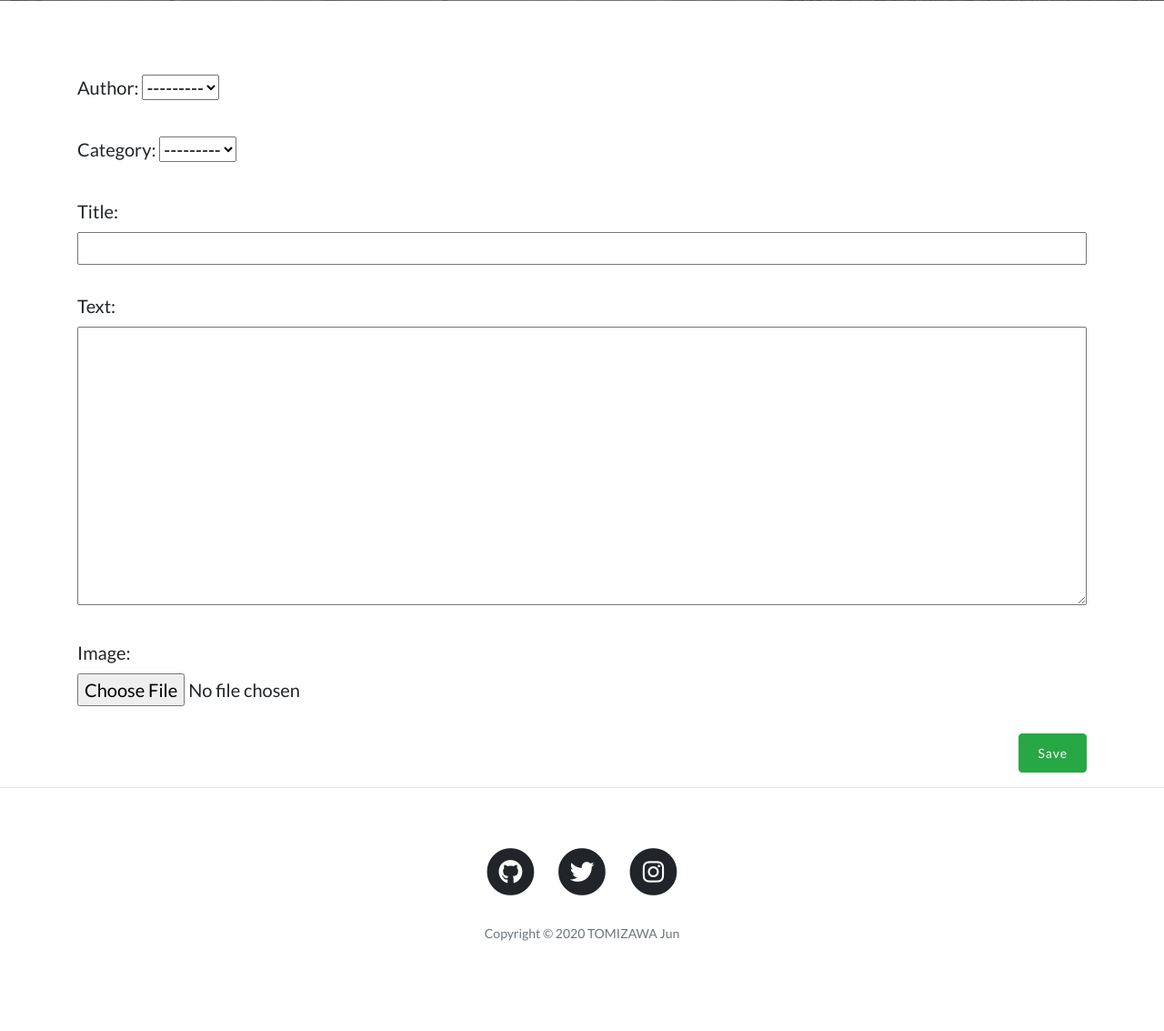
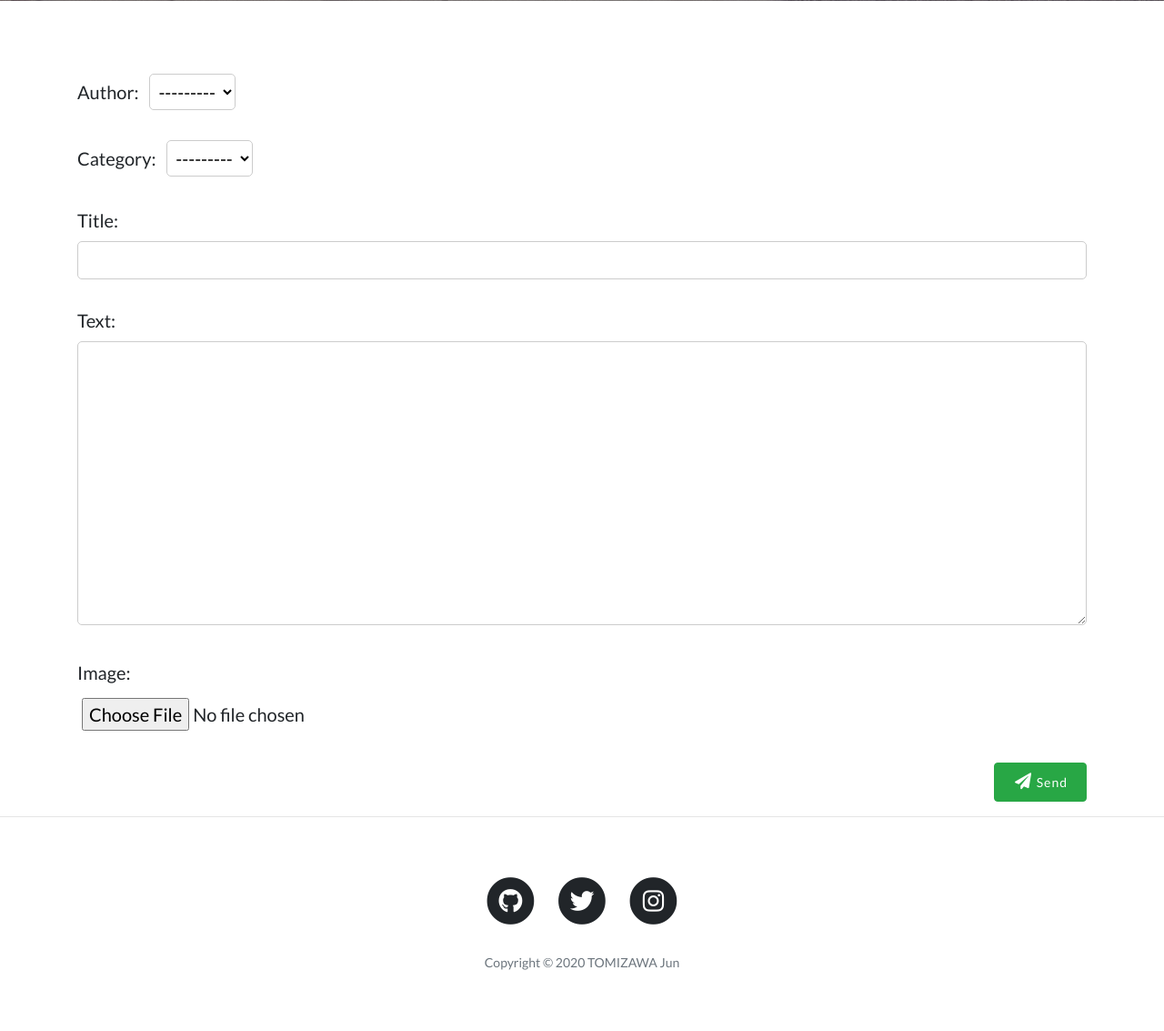
Before and after one commit to tomizawa0214/django-blog, a Django app: page /post/new/ in a window 1280 px wide. Shown: the part 503-1636 px from the top of the page at 91% size. Before the commit the page ends 1537 px from the top, so only its background shows below. Run offline with Django 3.2, Linux system fonts and the light colour scheme; the visitor is signed in with stand-in values (Sample User, id 1); data comes from the database, SQL or seed files in the repository; data that the repository does not hold is empty; some libraries are stand-ins or nearby versions.

Commit message:
ボタン・フォーム周りの変更

```diff
--- a/accounts/templates/account/login.html
+++ b/accounts/templates/account/login.html
@@ -19,7 +19,9 @@
     <div class="text-center">
       <a class="button secondaryAction" href="{% url 'account_reset_password' %}">パスワードをお忘れですか？</a>
       <p>
-        <button type="submit" class="save btn btn-success" role="button">Login</button>
+        <button type="submit" class="save btn btn-success" role="button">
+          <i class="fas fa-sign-in-alt fa-fw"></i>Login
+        </button>
       </p>
     </div>
     </form>
--- a/accounts/templates/account/logout.html
+++ b/accounts/templates/account/logout.html
@@ -17,7 +17,9 @@
     <div class="text-center">
       <p>ログアウトしますか？</p>
       <p>
-        <button type="submit" class="save btn btn-success" role="button">Log Out</button>
+        <button type="submit" class="save btn btn-success" role="button">
+          <i class="fas fa-sign-out-alt fa-fw"></i>Log Out
+        </button>
       </p>
     </div>
     </form>
--- a/accounts/templates/account/signup.html
+++ b/accounts/templates/account/signup.html
@@ -19,7 +19,9 @@
 
     <div class="text-center">
       <p>
-        <button type="submit" class="save btn btn-success" role="button">Sign Up</button>
+        <button type="submit" class="save btn btn-success" role="button">
+          <i class="fas fa-sign-in-alt"></i>Sign Up
+        </button>
       </p>
     </div>
     </form>
--- a/blog/static/css/blog.css
+++ b/blog/static/css/blog.css
@@ -366,16 +366,32 @@ footer .copyright {
   padding: 25px 35px;
 }
 
-/* hr {
-  margin-top: 1rem;
-  margin-bottom: 1rem;
-  border: 0;
-  border-top: 1px solid rgba(0, 0, 0, .1)
-} */
-
 .post-form textarea,
 .post-form input {
   width: 100%;
+}
+
+input:not(#id_remember), textarea {
+  padding: 5px;
+  border-radius: 5px;
+  border: 1px solid #ccc;
+  appearance: none;
+  -webkit-appearance: none;
+  -moz-appearance: none;
+}
+
+input#id_image {
+  border: none;
+}
+
+select {
+  margin-left: 8px;
+  outline:none;
+  height: 40px;
+  padding: 5px;
+  border:1px solid #ccc;
+  background-color: #fff;
+  border-radius: 5px;
 }
 
 .login-form {
@@ -425,3 +441,20 @@ footer .copyright {
   padding: 0.5em;
   list-style-type: none;
 }
+
+th, td {
+  border: none !important;
+}
+
+@media only screen and (max-width: 767px) {
+  tr {
+    display: flex;
+    flex-direction: column;
+  }
+  th {
+    padding: .75rem .75rem 0 !important;
+  }
+  td {
+    padding:  0 .75rem .75rem !important;
+  }
+}
--- a/blog/templates/blog/post_comment.html
+++ b/blog/templates/blog/post_comment.html
@@ -12,7 +12,9 @@
     {% csrf_token %}
     {{ form.as_p }}
     <div class="text-right">
-      <button type="submit" class="save btn btn-success" role="button">Send</button>
+      <button type="submit" class="save btn btn-success" role="button">
+        <i class="fas fa-paper-plane fa-fw"></i>Send
+      </button>
     </div>
   </form>
 </div>
--- a/blog/templates/blog/post_confirm_delete.html
+++ b/blog/templates/blog/post_confirm_delete.html
@@ -14,7 +14,8 @@
       <div class="text-center">
         <p>{{ object }}を削除してもよろしいですか？</p>
         <p>
-          <button type="submit" class="save btn btn-danger" role="button">Delete</button>
+          <button type="submit" class="save btn btn-danger" role="button">
+            <i class="fas fa-trash-alt" fa-fw></i>Delete</button>
         </p>
       </div>
     </form>
--- a/blog/templates/blog/post_form.html
+++ b/blog/templates/blog/post_form.html
@@ -12,7 +12,9 @@
     {% csrf_token %}
     {{ form.as_p }}
     <div class="text-right">
-      <button type="submit" class="save btn btn-success" role="button">Save</button>
+      <button type="submit" class="save btn btn-success" role="button">
+        <i class="fas fa-paper-plane fa-fw"></i>Send
+      </button>
     </div>
   </form>
 </div>
--- a/blog/templates/page/about.html
+++ b/blog/templates/page/about.html
@@ -8,6 +8,6 @@
 
 {% block content %}
 <div class="col-12">
-  <p>自由に記載してください。</p>
+  <p>Free Space Free Space Free Space Free Space Free Space Free Space Free Space Free Space Free Space Free Space Free Space Free Space Free Space Free Space Free Space Free Space Free Space Free Space Free Space Free Space Free Space Free Space Free Space Free Space Free Space Free Space Free Space Free Space Free Space Free Space Free Space Free Space Free Space Free Space Free Space Free Space Free Space Free Space</p>
 </div>
 {% endblock %}
```
